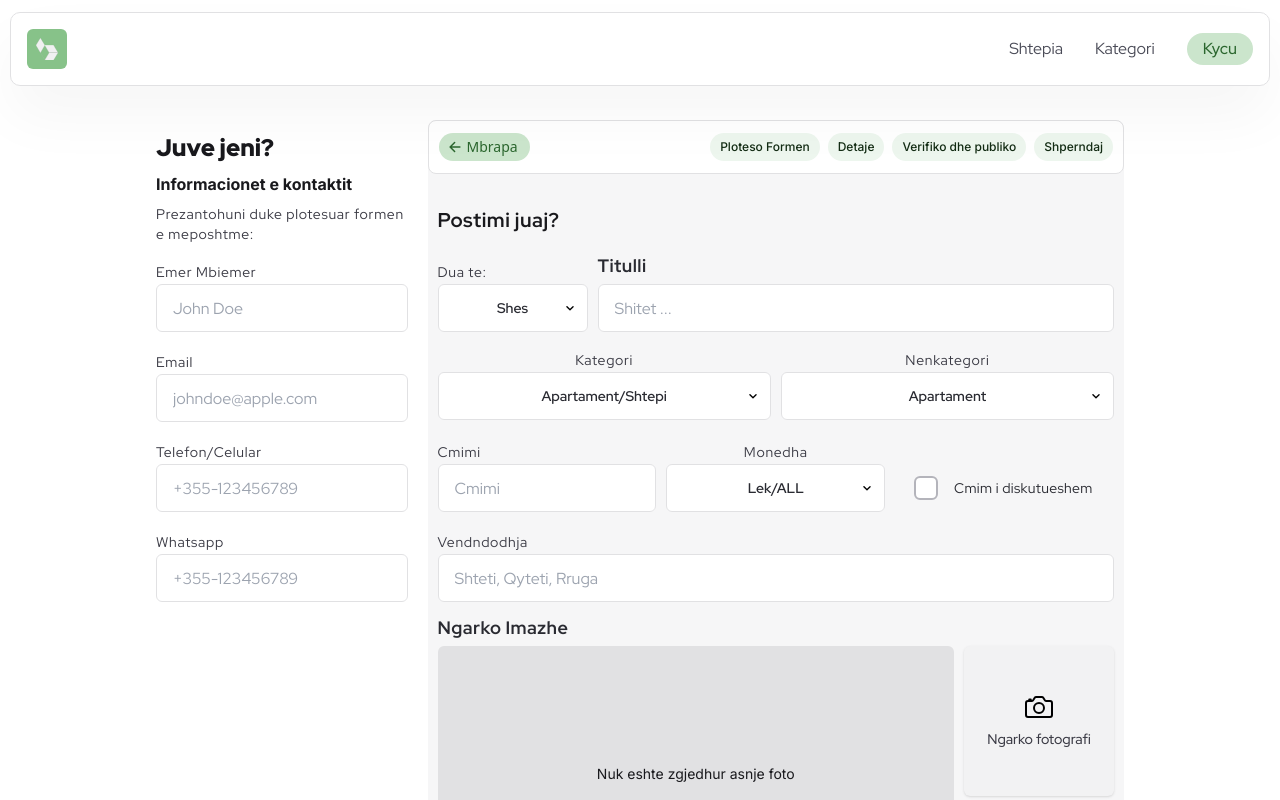
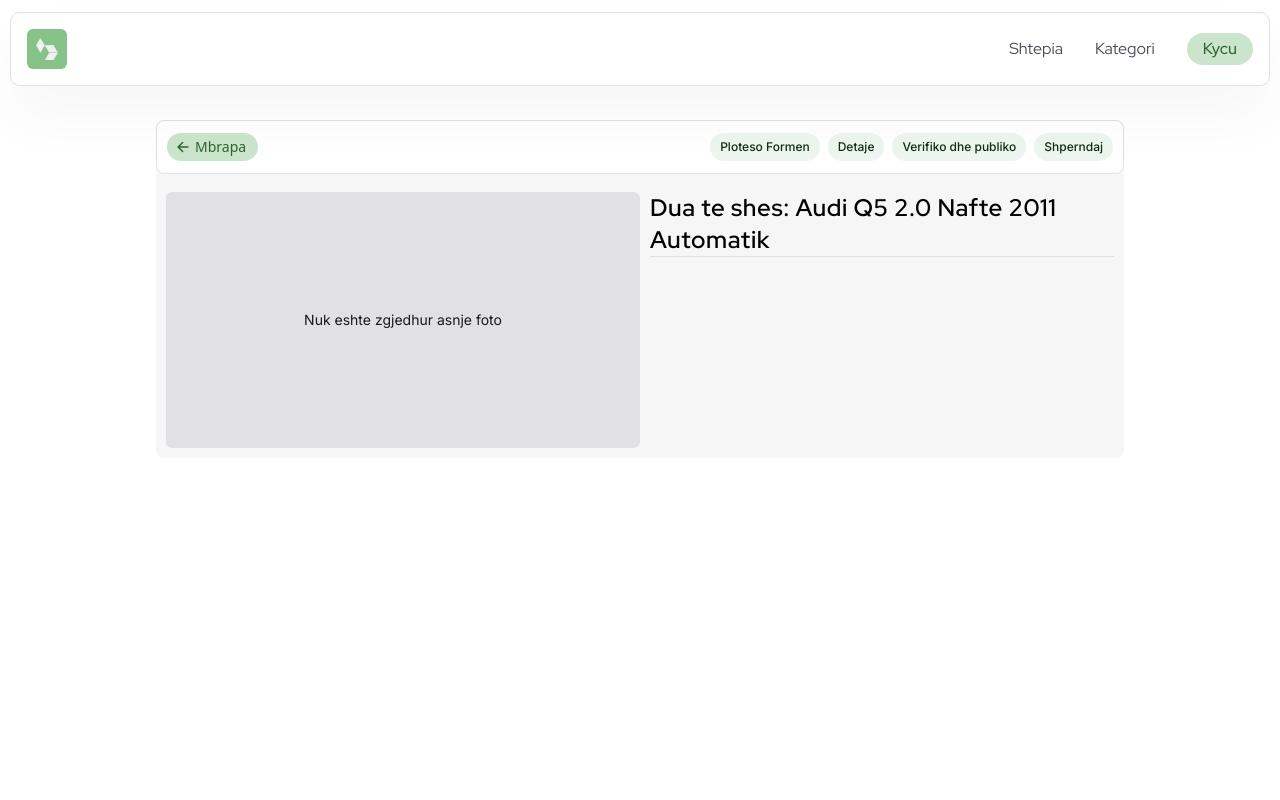
Before and after one commit to 911mateo911/opal-store, a Next.js app: page /postim/publiko in a window 1280 px wide. Shown: the top 800 px of the page. Built offline with nearby package versions, Linux system fonts and the light colour scheme.

Commit message:
feat(verify-page): start working on verify page

```diff
--- a/src/app/postim/publiko/_components/FormImagePreview.tsx
+++ b/src/app/postim/publiko/_components/FormImagePreview.tsx
@@ -12,7 +12,7 @@
 
 interface FormImagePreviewProps {
   formControl: Control<NewProductSchemaType>
-  onDelete: (imageName: string) => void;
+  onDelete?: (imageName: string) => void;
 };
 
 const sliderOptions: KeenSliderOptions = {
@@ -53,7 +53,7 @@
             className={clsx(
               'absolute shadow right-2 top-2 z-10 cursor-pointer p-2 bg-grey-1 rounded-md dark:bg-grey-80'
             )}
-            onClick={() => onDelete(image.name)}
+            onClick={() => onDelete?.(image.name)}
           >
             <Image
               src={DeleteIcon}
--- a/src/app/postim/publiko/_components/PublishFormSidebar.tsx
+++ b/src/app/postim/publiko/_components/PublishFormSidebar.tsx
@@ -6,10 +6,26 @@
 import React from 'react';
 import { NewProductFormFields, NewProductSchemaType } from '../_formSchema';
 import { InputTitle } from './InputTitle';
-import { ProductFormComponentBaseProps } from '../_config';
+import { PRODUCT_FORM_STEPS, ProductFormComponentBaseProps } from '../_config';
+import { useWatch } from 'react-hook-form';
 
 export const PublishFormSidebar = ({ form }: ProductFormComponentBaseProps) => {
   const { setValue, control, trigger, getValues } = form;
+
+  const formStep = useWatch({
+    control: form.control,
+    name: NewProductFormFields.formStep,
+    defaultValue: PRODUCT_FORM_STEPS.GENERAL_FORM
+  });
+
+  return null
+
+  if (
+    formStep === PRODUCT_FORM_STEPS.VERIFY_AND_PUBLISH ||
+    formStep === PRODUCT_FORM_STEPS.SHARE
+  ) {
+    return null;
+  }
 
   const onStringInputChange = (value: string, field: NewProductFormFields) => {
     setValue(field, value);
--- a/src/app/postim/publiko/_formSchema.ts
+++ b/src/app/postim/publiko/_formSchema.ts
@@ -8,7 +8,7 @@
   PRODUCT_SUBCATEGORIES
 } from "@prisma/client";
 import { z } from "zod";
-import { PRODUCT_FORM_CONFIG } from "./_config";
+import { PRODUCT_FORM_CONFIG, PRODUCT_FORM_STEPS } from "./_config";
 import { GLOBAL_CONFIG } from "opal/app/_config";
 import { PRODUCT_DETAIL_FIELD } from "opal/app/_shared/productTypes";
 
@@ -142,7 +142,7 @@
   title: '',
   whatsapp: '',
   deliveryAtYourPlace: false,
-  formStep: 1,
+  formStep: PRODUCT_FORM_STEPS.GENERAL_FORM,
   hasNextStep: true,
   details: {},
   state: PRODUCT_STATE.TO_SELL
--- a/src/app/postim/publiko/_pages/GeneralProductForm.tsx
+++ b/src/app/postim/publiko/_pages/GeneralProductForm.tsx
@@ -23,6 +23,7 @@
 import { FormCategorySegment } from "../_components/FormCategorySegment";
 import { FormPriceSegment } from "../_components/FormPriceSegment";
 
+// TODO: IMPORTANT, REVOKE ALL OBJECT URL AFTER LEAVING THE FORM PAGE
 export const GeneralProductForm = ({ form }: ProductFormComponentBaseProps) => {
   const {
     setValue,
--- a/src/app/postim/publiko/_pages/VerifyAndPublish/VerifyAndPublish.tsx
+++ b/src/app/postim/publiko/_pages/VerifyAndPublish/VerifyAndPublish.tsx
@@ -2,9 +2,11 @@
 import { ProductFormComponentBaseProps } from '../../_config';
 import { NewProductFormFields, NewProductSchemaType } from '../../_formSchema';
 import Compressor from 'compressorjs';
+import clsx from 'clsx';
+import { font_RedHatDisplay } from 'opal/app/_shared/fonts';
 
 export const VerifyAndPublish = ({ form }: ProductFormComponentBaseProps) => {
-  const { getValues, setValue, watch } = form;
+  const { getValues, setValue } = form;
 
   const replaceImage = useCallback((newImage: File, images: NewProductSchemaType['images']) => {
     setValue(NewProductFormFields.images, {
@@ -35,11 +37,17 @@
     })
   }, [getValues, replaceImage]);
 
-  console.log(watch(NewProductFormFields.images));
+  const title = getValues(NewProductFormFields.title);
 
+  // TODO: find a way to render all the details from subcategories
   return (
     <div>
-
+      <h1 className={clsx(
+        font_RedHatDisplay.className,
+        'text-2xl font-semibold tracking-wide'
+      )} >
+        {title}
+      </h1>
     </div>
   )
 }
--- a/src/app/postim/publiko/page.tsx
+++ b/src/app/postim/publiko/page.tsx
@@ -9,6 +9,9 @@
 import { PRODUCT_FORM_STEPS } from "./_config";
 import { DetailsProductForm } from "./_pages/Details/DetailsProductForm";
 import { VerifyAndPublish } from "./_pages/VerifyAndPublish/VerifyAndPublish";
+import { font_RedHatDisplay } from "opal/app/_shared/fonts";
+import clsx from "clsx";
+import { FormImagePreview } from "./_components/FormImagePreview";
 
 export default function PublishPage() {
   const form = useFormContext<NewProductSchemaType>();
@@ -18,6 +21,25 @@
     name: NewProductFormFields.formStep,
     defaultValue: PRODUCT_FORM_STEPS.GENERAL_FORM
   });
+
+  return (
+    <div className="pt-2" >
+      <div className="grid grid-cols-2" >
+        <FormImagePreview
+          formControl={form.control}
+        />
+        <div className="pl-[10px]" >
+          <h1 className={clsx(
+            font_RedHatDisplay.className,
+            'text-2xl font-semibold tracking-wide border-b border-grey-10',
+            'dark:text-grey-10'
+          )} >
+            Dua te shes: Audi Q5 2.0 Nafte 2011 Automatik
+          </h1>
+        </div>
+      </div>
+    </div>
+  )
 
   if (formStep === PRODUCT_FORM_STEPS.GENERAL_FORM) {
     return <GeneralProductForm form={form} />
```
